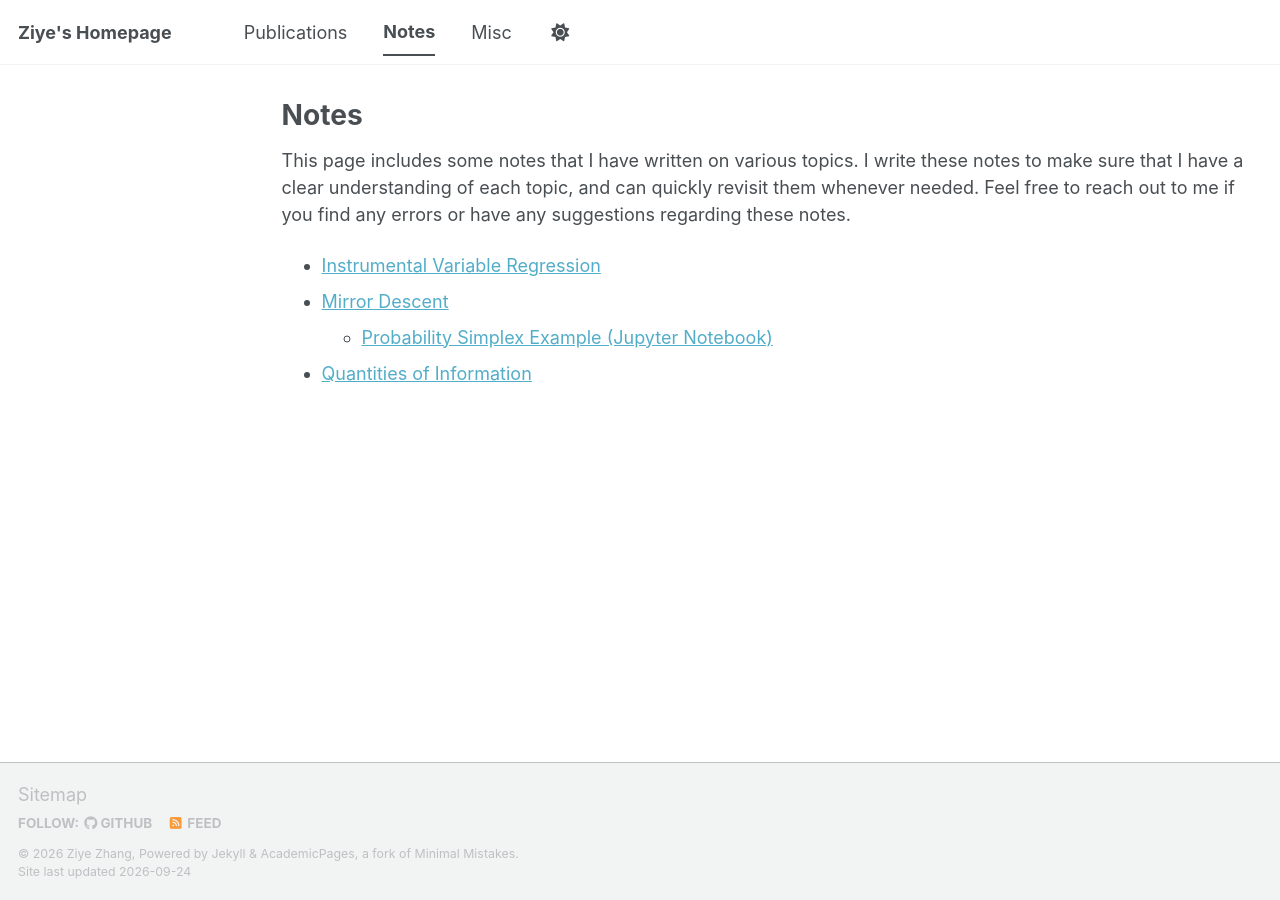
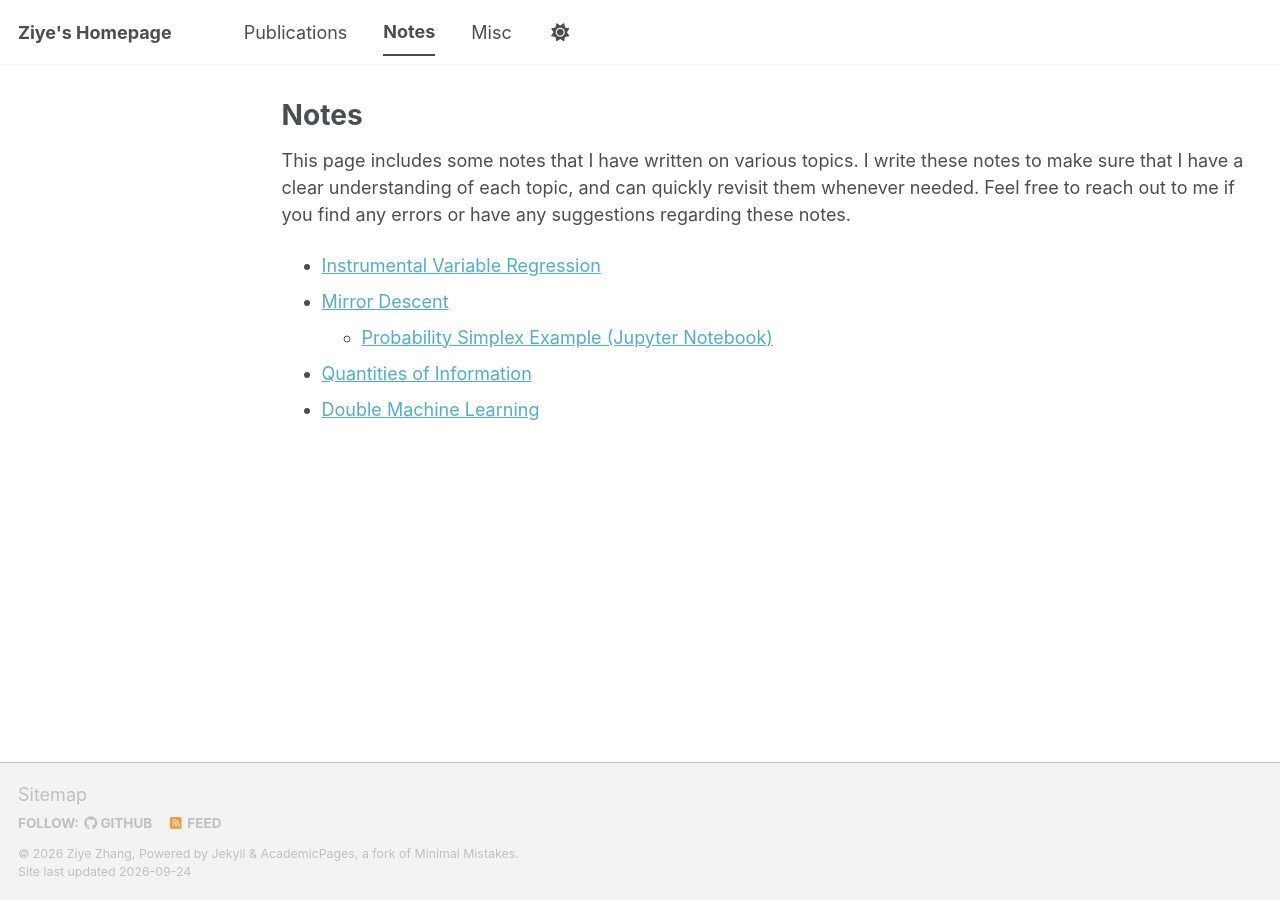
Before and after one commit to ziye5731/ziye5731.github.io, a Jekyll site: the page built from _pages/notes.md, in a window 1280 px wide. Built offline with Jekyll 4.4.1, drawn with Linux system fonts in a browser that asks for light colours; a script bundle is joined from its source files by our own code; library files that are not in the unit come from our copies.

Commit message:
Add the note of double machine learning.

```diff
--- a/_pages/notes.md
+++ b/_pages/notes.md
@@ -13,3 +13,4 @@ Feel free to reach out to me if you find any errors or have any suggestions rega
 - [Mirror Descent](/notes/Mirror_Descent.pdf)
   - [Probability Simplex Example (Jupyter Notebook)](/notes/probability_simplex.html)
 - [Quantities of Information](/notes/quantities-of-information)
+- [Double Machine Learning](/notes/Double_Machine_Learning.pdf)
```
Also changed, not shown: 1 other file.
